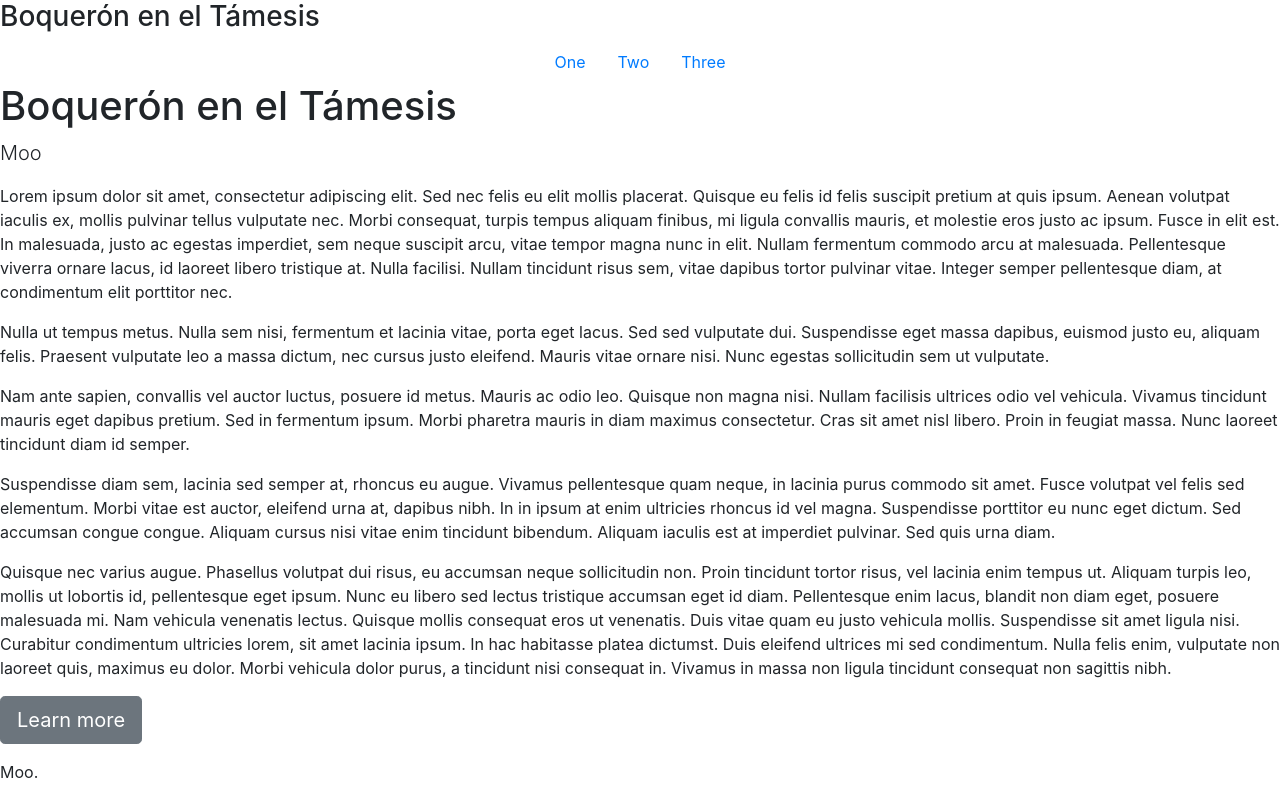
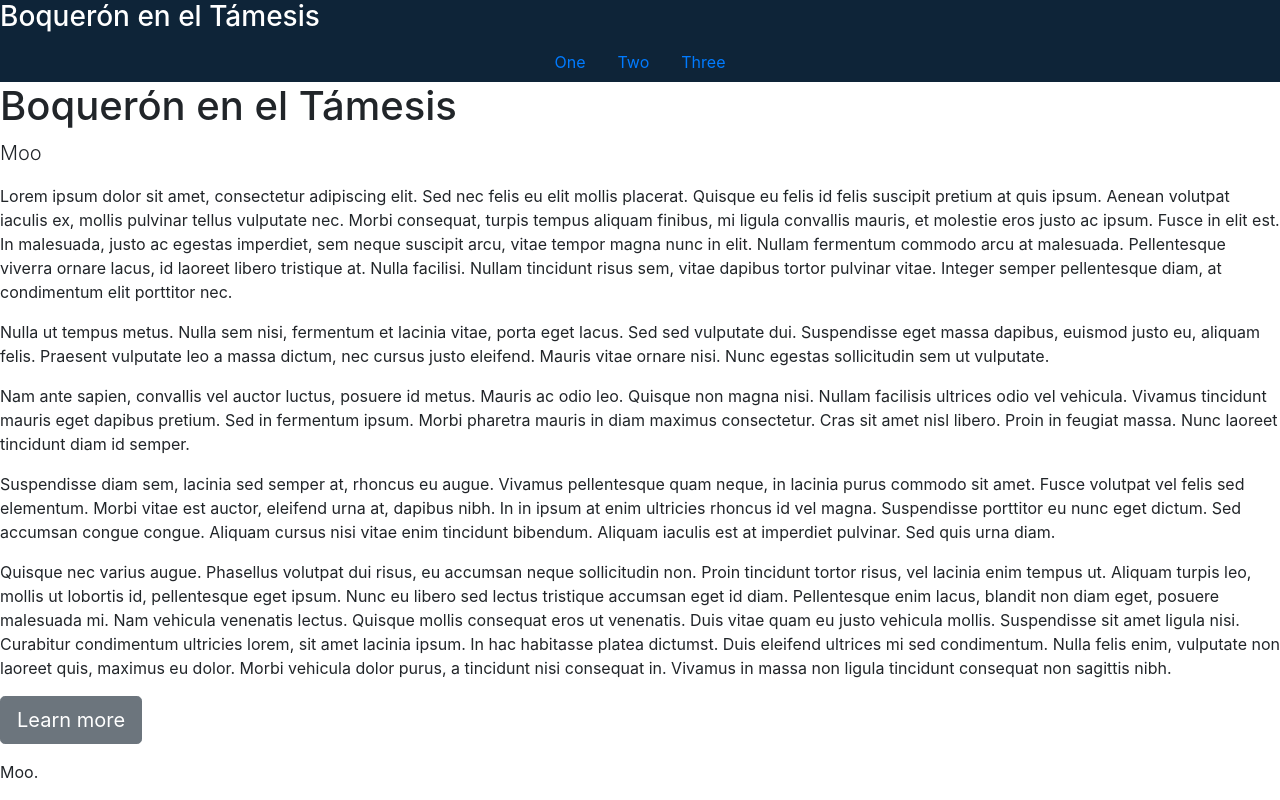
Before and after one commit to alvaromira/alvaromira.github.io, a plain HTML site: page index.html in a window 1280 px wide. Drawn offline with nearby package versions, Linux system fonts and the light colour scheme.

Commit message:
Update main.css

```diff
--- a/css/main.css
+++ b/css/main.css
@@ -2,7 +2,7 @@
 blue 0e2438
 */
 
-masthead {
+.masthead {
     background-color: #0e2438;
     color: white;
 }
```
